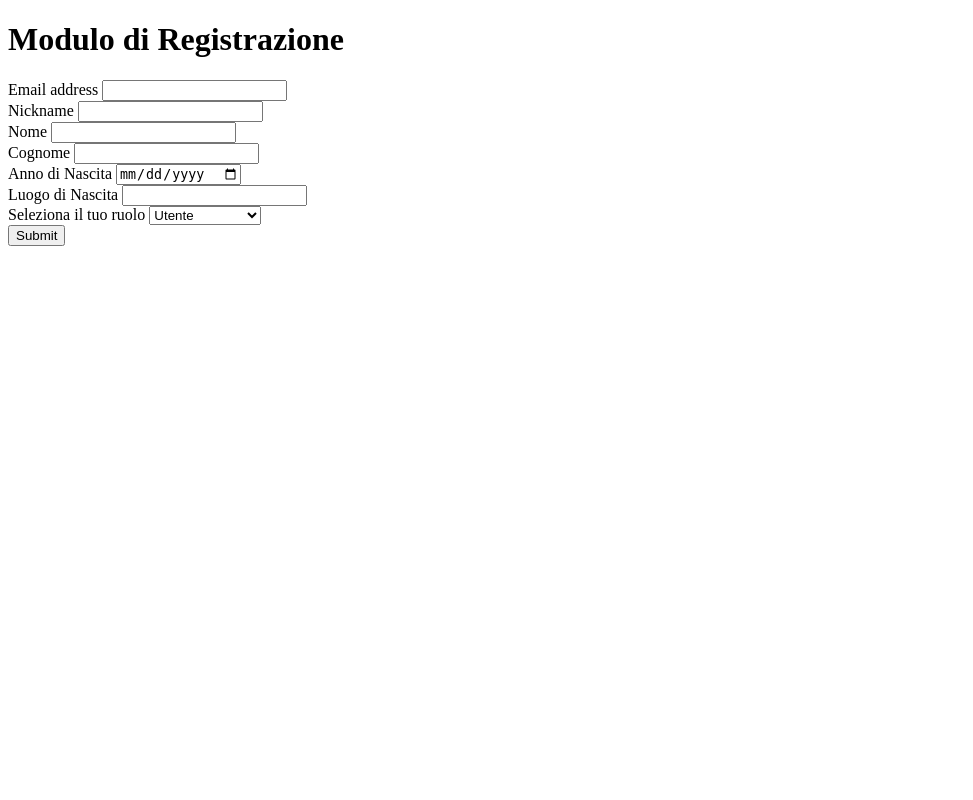
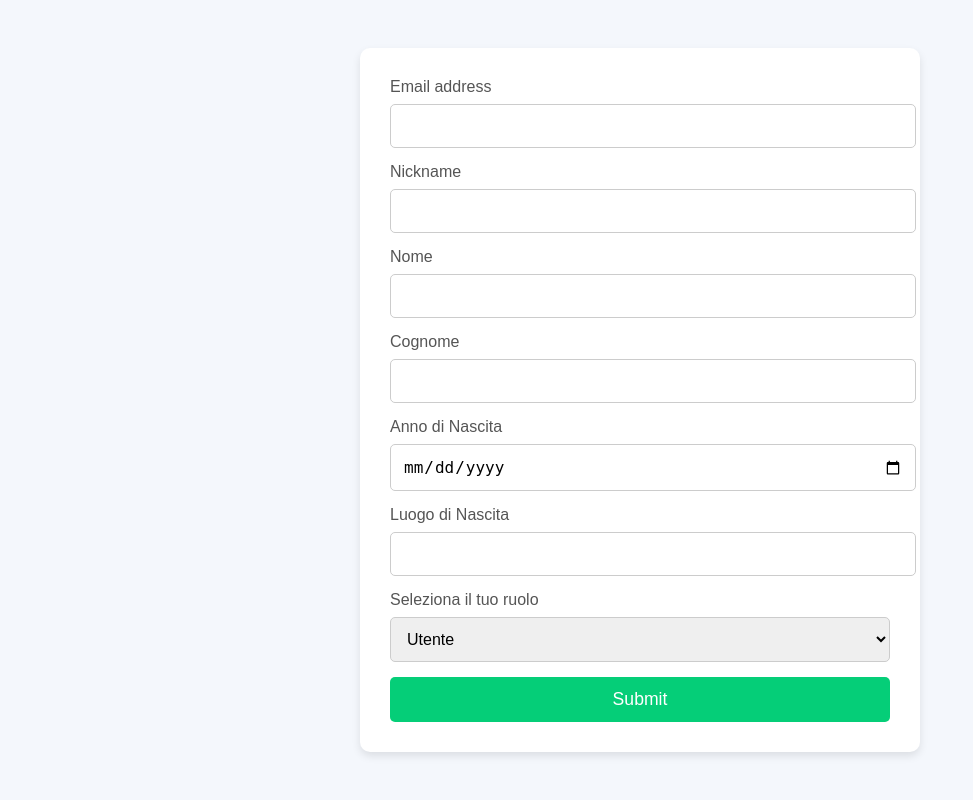
Before and after one commit to Nick-Monster03/Progetto-Bassi-di-Dati, a PHP site: page /register.php in a window 1280 px wide. Shown: the whole page, without its empty margins (0-973 px from the left). Run offline with PHP 8.4, Linux system fonts and the light colour scheme; data that the repository does not hold is empty.

Commit message:
schermata di registrazione abbellita + bug risolti + creazione di uno script che permette di interagire con il database mongoDB

```diff
--- a/home.php
+++ b/home.php
@@ -16,7 +16,8 @@
         exit();
     }
 
-    $query = $pdo->query('SELECT * FROM Progetto');
+    $query = $pdo->prepare('SELECT * FROM Progetto');
+    $query->execute();
     $result = [];
     while ($row = $query->fetch(PDO::FETCH_ASSOC)) {
         foreach ($row as $column => $value) {
--- /dev/null
+++ b/register.css
@@ -0,0 +1,80 @@
+body {
+    font-family: Arial, sans-serif;
+    background-color: #f4f7fc;
+    margin: 0;
+    padding: 0;
+    display: flex;
+    justify-content: center;
+    align-items: center;
+    height: 100vh;
+}
+
+h1 {
+    font-size: 2rem;
+    margin-bottom: 1rem;
+    text-align: center;
+    color: #333;
+}
+
+/* Contenitore del modulo */
+form {
+    background-color: white;
+    padding: 30px;
+    border-radius: 10px;
+    box-shadow: 0 4px 8px rgba(0, 0, 0, 0.1);
+    max-width: 500px;
+    width: 100%;
+    margin: 20px;
+}
+
+/* Stile delle etichette */
+label {
+    font-size: 1rem;
+    color: #555;
+    margin-bottom: 8px;
+    display: block;
+}
+
+/* Input e select */
+input[type="email"], input[type="text"], input[type="date"],input[type="password"], select {
+    width: 100%;
+    padding: 12px;
+    font-size: 1rem;
+    border: 1px solid #ccc;
+    border-radius: 5px;
+    margin-bottom: 15px;
+    transition: all 0.3s ease;
+}
+
+input[type="email"]:focus, input[type="text"]:focus, input[type="date"]:focus, select:focus {
+    border-color:rgb(5, 206, 120) !important;
+    outline: none;
+}
+
+input::placeholder {
+    color: #888;
+}
+
+/* Pulsante di submit */
+button[type="submit"] {
+    width: 100%;
+    padding: 12px;
+    background-color: rgb(5, 206, 120) !important;
+    color: white;
+    font-size: 1.1rem;
+    border: none;
+    border-radius: 5px;
+    cursor: pointer;
+    transition: background-color 0.3s ease;
+}
+
+button[type="submit"]:hover {
+    background-color: rgb(5, 206, 120) !important;
+}
+
+/* Disposizione degli errori */
+.error {
+    color: red;
+    font-size: 0.9rem;
+    margin-top: 10px;
+}
--- a/register.php
+++ b/register.php
@@ -3,10 +3,11 @@
 <head>
     <meta charset="UTF-8">
     <meta name="viewport" content="width=device-width, initial-scale=1.0">
+    <link rel="stylesheet" href="register.css">
     <title>Registrazione</title>
 </head>
 <body>
-    <h1>Modulo di Registrazione</h1>
+
     <form action="register.php" method="post">
         <div class="mb-3">
             <label for="exampleInputEmail1" class="form-label">Email address</label>
@@ -45,7 +46,8 @@
     <?php
 // Controlla se il modulo è stato inviato
 if ($_SERVER["REQUEST_METHOD"] == "POST") {
-    $userRole = $_POST['userRole']; // Recupera il valore selezionato
+    $userRole = $_POST['userRole'];
+    $email = $_POST['email'];
     try {
         $pdo = new PDO('mysql:host=localhost;dbname=BOSTARTER', 'root', 'changeme');
         $pdo->setAttribute(PDO::ATTR_ERRMODE, PDO::ERRMODE_EXCEPTION);
@@ -53,27 +55,33 @@ if ($_SERVER["REQUEST_METHOD"] == "POST") {
         echo("[ERRORE] Connessione al DB non riuscita. Errore: " . $e->getMessage());
         exit();
     }
-    $email = $_POST['email'];
-    setcookie("user_email", $email, time() + 3600, "/"); // Salva l'email in un cookie per 1 ora
-
+    require 'log_eventi.php';
+    try {
         $nickname = $_POST['nickname'];
         $nome = $_POST['nome'];
         $cognome = $_POST['cognome'];
         $annoNascita = $_POST['annoNascita']; // Riceve in formato YYYY-MM-DD
         $luogoNascita = $_POST['luogoNascita'];
+
         $sql = "CALL Registrazione(:email, :nickname, :nome, :cognome, :annoNascita, :luogoNascita)";
         $stmt = $pdo->prepare($sql);
         $stmt->bindValue(":email", $email, PDO::PARAM_STR);
         $stmt->bindValue(":nickname", $nickname, PDO::PARAM_STR);
         $stmt->bindValue(":nome", $nome, PDO::PARAM_STR);
         $stmt->bindValue(":cognome", $cognome, PDO::PARAM_STR);
-            $stmt->bindValue(":annoNascita", $annoNascita, PDO::PARAM_STR); // Formato già corretto
+        $stmt->bindValue(":annoNascita", $annoNascita, PDO::PARAM_STR);
         $stmt->bindValue(":luogoNascita", $luogoNascita, PDO::PARAM_STR);
         $stmt->execute();
-    echo "<script>console.log('userRole: " . $email . "');</script>";
+        setcookie("user_email", $email, time() + 3600, "/");
+        setcookie("user_role", $userRole, time() + 3600, "/");// Salva l'email e il ruolo in un cookie per 1 ora
         switch ($userRole) {
             case 'utente':
                 echo "Registrazione avvenuta con successo!";
+                addLog("nuovo_utente", (object) ["email" => $email, "ruolo" => $userRole]);
+                setcookie("user_email", $email, time() - 3600, "/");
+                setcookie("user_role", $userRole, time() - 3600, "/");
+                header("Location: home.php");
+                exit();
                 break;
 
             case 'creatore':
@@ -82,30 +90,25 @@ if ($_SERVER["REQUEST_METHOD"] == "POST") {
                 $stmt->bindValue(":email", $email, PDO::PARAM_STR);
                 $stmt->execute();
                 echo "Registrazione avvenuta con successo come Creatore!";
+                addLog("nuovo_utente", (object) ["email" => $email, "ruolo" => $userRole]);
+                setcookie("user_email", $email, time() - 3600, "/");
+                setcookie("user_role", $userRole, time() - 3600, "/");
+                header("Location: home.php");
+                exit();
                 break;
 
             case 'amministratore':
                 verifyAdmin();
-            exit();
                 break;
+
             default:
                 $message = "Seleziona un ruolo valido.";
                 break;
         }
+
+    } catch (PDOException $e) {
+        echo "[ERRORE] Operazione non riuscita. Errore: " . $e->getMessage();
     }
-if (isset($_POST['securityCode'])) {
-    $email = $_COOKIE['user_email'];
-    $securityCode = $_POST['securityCode'];
-    echo "Codice di Sicurezza: $securityCode<br>";
-    echo "Email: $email<br>";
-    $message = "Accesso Admin confermato! Benvenuto Amministratore.";
-    $sql = "INSERT INTO AMMINISTRATORE(emailUtente, codice_sicurezza) VALUES (:email, :securityCode)";
-            $stmt = $pdo->prepare($sql);
-            $stmt->bindValue(":email", $email, PDO::PARAM_STR);
-            $stmt->bindValue(":securityCode", $securityCode, PDO::PARAM_STR);
-            $stmt->execute();
-            echo "Registrazione avvenuta con successo come Amministratore!";
-            unset($_COOKIE['user_email']); // Elimina il cookie
 
     }
     function verifyAdmin() {
@@ -118,7 +121,33 @@ function verifyAdmin() {
                 <button type="submit" class="btn btn-danger">Verifica</button>
             </form>';
     }
-    echo "<h2>$message</h2>";
+    if (isset($_POST['securityCode'])) {
+        try {
+            $email = $_COOKIE['user_email'];
+            $securityCode = $_POST['securityCode'];
+            try {
+                $pdo = new PDO('mysql:host=localhost;dbname=BOSTARTER', 'root', 'changeme');
+                $pdo->setAttribute(PDO::ATTR_ERRMODE, PDO::ERRMODE_EXCEPTION);
+            } catch (PDOException $e) {
+                echo("[ERRORE] Connessione al DB non riuscita. Errore: " . $e->getMessage());
+                exit();
+            }
+            $sql = "INSERT INTO AMMINISTRATORE(emailUtente, codice_sicurezza) VALUES (:email, :securityCode)";
+            $stmt = $pdo->prepare($sql);
+            $stmt->bindValue(":email", $email, PDO::PARAM_STR);
+            $stmt->bindValue(":securityCode", $securityCode, PDO::PARAM_STR);
+            $stmt->execute();
+            $userRole = $_COOKIE['user_role'];
+            addLog("nuovo_utente", (object) ["email" => $email, "ruolo" => $_COOKIE['user_role']]);
+            echo "Registrazione avvenuta con successo come Amministratore!";
+            setcookie("user_email", $email, time() - 3600, "/");
+            setcookie("user_role", $userRole, time() - 3600, "/");
+        } catch (PDOException $e) {
+            echo "<script>alert('[ERRORE] Operazione non riuscita. Errore: " . $e->getMessage() . "');</script>";
+        }
+        header("Location: home.php");
+        exit();
+    }
 
     ?>
 </body>
```
Also changed, not shown: log_eventi.php (added, +46 -0 lines), movimenti.js (deleted, +0 -56 lines). Lines whose indentation alone changed are shown as unchanged.
